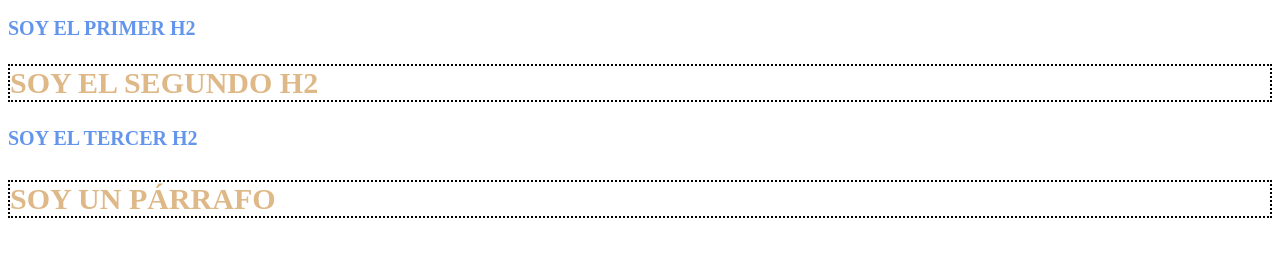
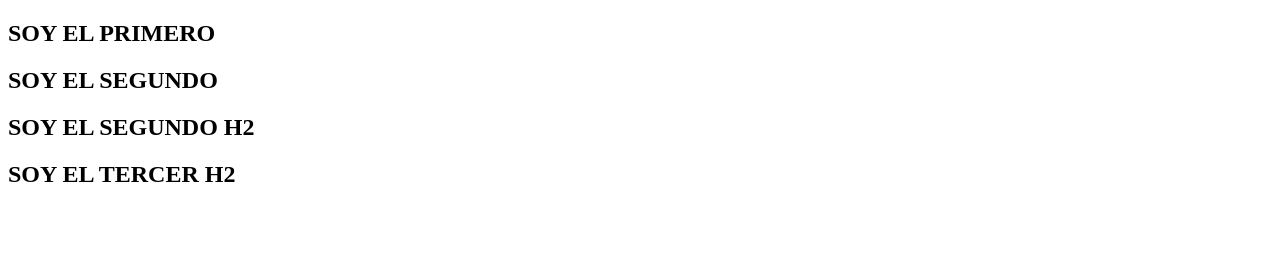
Before and after one commit to SamuVD/Estudio-CSS, a plain HTML site: page 1_Introducción a CSS/Selectores/01-Introducción/index.html in a window 1280 px wide. Drawn offline with Linux system fonts and the light colour scheme.

Commit message:
Se pusieron las clases de Selectores más usadas

```diff
--- a/1_Introducción a CSS/Selectores/01-Introducción/css/style.css
+++ b/1_Introducción a CSS/Selectores/01-Introducción/css/style.css
@@ -10,20 +10,43 @@
     se coloca el selector y luego una coma (h2, p, img)
 */
 
+/*Selector Universal (*)*/
+/* * {
+    color: burlywood;
+    font-size: medium;
+} */
+
 /*Selector de Tipo, Nombre, o Etiqueta*/
-h2 {
+/* h2 {
     color: cornflowerblue;
     font-size: 20px;
-}
+} */
 
 /*Selector de Clase (class)*/
-.titulo {
+/* .titulo {
     color: burlywood;
     font-size: 30px;
     border: 2px dotted black;
+} */
+
+/*Esta propiedad con este valor nos indica que al elemento se le pondrá la letra en negrita*/
+/* .negrita {
+    font-weight: bold;
+} */
+
+/*Selector de Identificador Único (id)*/
+/* #titulo {
+    color: mediumaquamarine;
+    font-size: 15px;
+} */
+
+/*Selectores Combinadores*/
+/* .abuelo .titulo {
+    color: aquamarine;
+    font-size: 40px;
 }
 
-.negrita {
-    font-weight: bold;  /*Esta propiedad con este valor nos indica que al elemento se le pondrá la letra en negrita
-    */
-}
+.abuelo>.titulo {
+     color: blue;
+     font-size: 20px;
+} */
--- a/1_Introducción a CSS/Selectores/01-Introducción/index.html
+++ b/1_Introducción a CSS/Selectores/01-Introducción/index.html
@@ -10,16 +10,19 @@
 
     <header>
 
-        <div>
-            <h2>SOY EL PRIMER H2</h2>
+        <div class="abuelo">
+            <div class="padre">
+                <h2 class="titulo">SOY EL PRIMERO</h2>
+            </div>
+            <h2 class="titulo">SOY EL SEGUNDO</h2>
         </div>
 
         <h2 class="titulo">SOY EL SEGUNDO H2</h2>
 
-        <h2 id="titulo">SOY EL TERCER H2</h2>
+        <h2 class="titulo">SOY EL TERCER H2</h2>
 
         <!-- Podemos poner varios estilos dentro de una misma clase -->
-        <p class="titulo negrita">SOY UN PÁRRAFO</p>
+        <!-- <p class="titulo negrita">SOY UN PÁRRAFO</p> -->
 
     </header>
 
```
